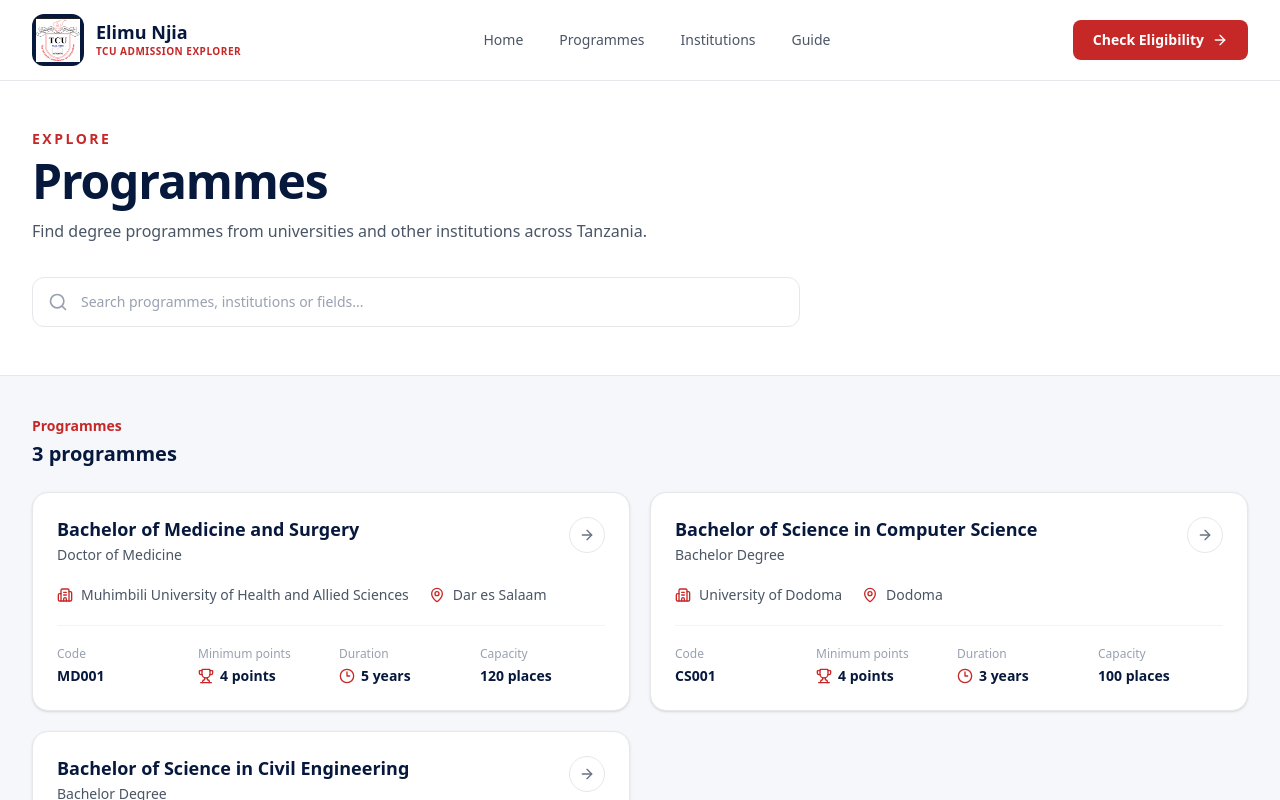
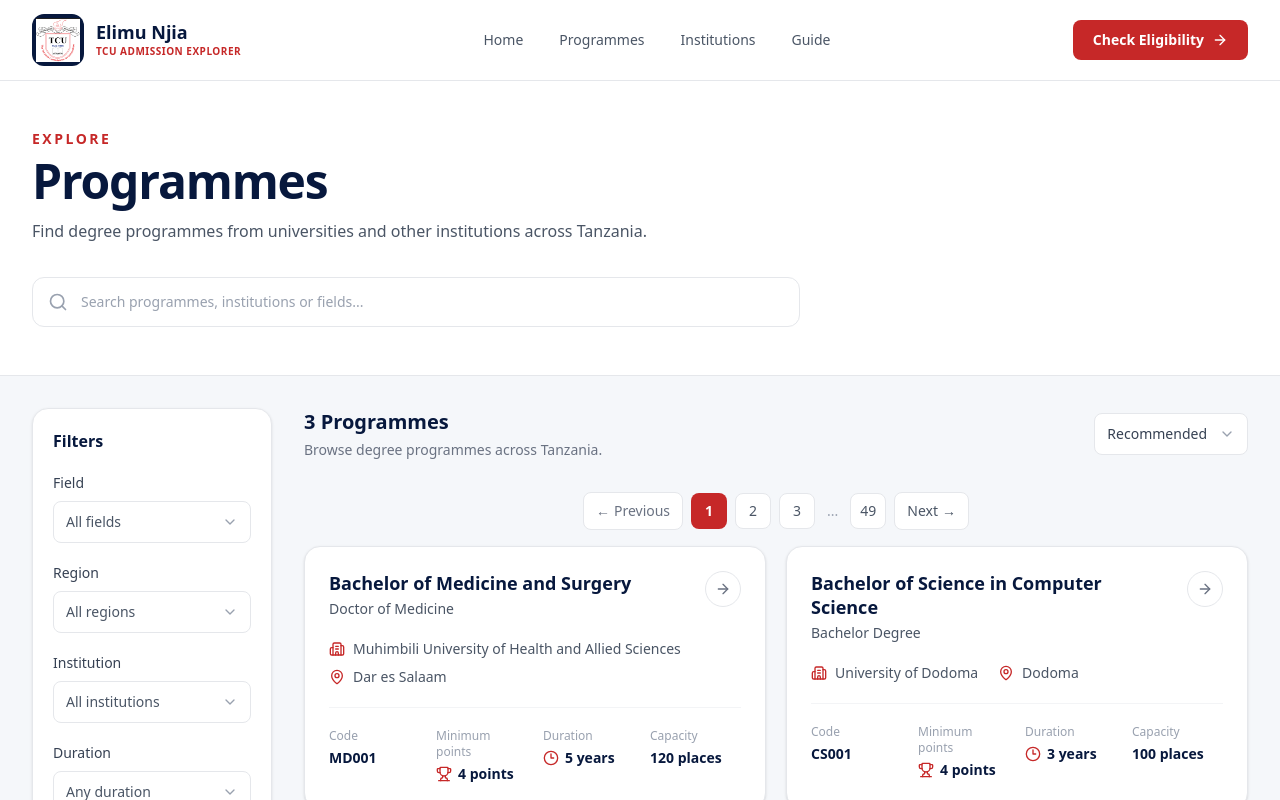
Before and after one commit to Medeysa/elimu_njia, a React (Vite) app: page /Programmes in a window 1280 px wide. Shown: the top 800 px of the page. Built offline with nearby package versions, Linux system fonts and the light colour scheme.

Commit message:
feat: add temp component and update ProgrammesPage with search functionality

```diff
--- a/src/routes/Programmes.tsx
+++ b/src/routes/Programmes.tsx
@@ -1,17 +1,16 @@
 import { createFileRoute } from '@tanstack/react-router'
-import { Search, SlidersHorizontal, ChevronDown } from 'lucide-react'
+import { SlidersHorizontal, ChevronDown } from 'lucide-react'
 import { useState } from 'react'
 import ProgrammeCard from '../components/programmes/ProgrammeCard'
-import ProgrammeSearch from "../components/programmes/ProgrammeSearch"
+import ProgrammeSearch from '../components/programmes/ProgrammeSearch'
 import { programmes } from '../data/programmes'
 
 export const Route = createFileRoute('/Programmes')({
   component: ProgrammesPage,
 })
 
-
 function ProgrammesPage() {
-   const [search, setSearch] = useState("")
+  const [search, setSearch] = useState('')
   const filteredProgrammes = programmes.filter((programme) => {
     const searchTerm = search.toLowerCase().trim()
 
@@ -27,7 +26,6 @@
     )
   })
   return (
-
     <main className="min-h-screen bg-[#F5F7FA]">
       {/* =========================
           PAGE HEADER
@@ -47,81 +45,14 @@
             across Tanzania.
           </p>
 
-
           {/* Search */}
           <div className="mt-7 w-full max-w-3xl sm:mt-8">
-
-             <ProgrammeSearch
-  value={search}
-  onChange={setSearch}
-/>
+            <ProgrammeSearch value={search} onChange={setSearch} />
+          </div>
+        </div>
+      </section>
 
 
-            </div>
-          </div>
-
-      </section>
-
-<section className="py-10">
-  <div className="mx-auto max-w-7xl px-4 sm:px-6 lg:px-8">
-
-    <div className="mb-6">
-      <p className="text-sm font-semibold text-[#C62828]">
-        Programmes
-      </p>
-
-      <h2 className="mt-1 text-xl font-bold text-[#07183D]">
-        {filteredProgrammes.length} programmes
-      </h2>
-    </div>
-
-    {filteredProgrammes.length === 0 ? (
-      <div className="rounded-2xl border border-dashed border-gray-300 bg-white px-6 py-12 text-center">
-
-        <h3 className="text-lg font-semibold text-[#07183D]">
-          No programmes found
-        </h3>
-
-        <p className="mt-2 text-sm text-gray-500">
-          Try a different programme name, institution, region or code.
-        </p>
-
-        <button
-          type="button"
-          onClick={() => setSearch("")}
-          className="
-            mt-5 rounded-lg bg-[#C62828]
-            px-4 py-2.5 text-sm font-semibold text-white
-            transition-colors
-            hover:bg-[#A91F1F]
-          "
-        >
-          Clear search
-        </button>
-
-      </div>
-    ) : (
-      <div className="grid gap-5 lg:grid-cols-2">
-
-        {filteredProgrammes.map((programme) => (
-          <ProgrammeCard
-            key={programme.code}
-            code={programme.code}
-            name={programme.name}
-            award={programme.award}
-            institution={programme.institution}
-            region={programme.region}
-            points={programme.points}
-            duration={programme.duration}
-            capacity={programme.capacity}
-          />
-        ))}
-
-      </div>
-    )}
-
-  </div>
-</section>
       {/* =========================
           RESULTS AREA
       ========================== */}
@@ -169,7 +100,7 @@
               <div className="mb-5 flex flex-col gap-3 sm:flex-row sm:items-center sm:justify-between">
                 <div>
                   <h2 className="text-lg font-bold text-[#07183D] sm:text-xl">
-                    980 programmes
+                    {filteredProgrammes.length}  Programmes
                   </h2>
 
                   <p className="mt-1 text-sm text-gray-500">
@@ -239,9 +170,46 @@
                     →
                   </button>
                 </div>
-                {programmes.map((programme) => (
-                  <ProgrammeCard key={programme.code} {...programme} />
+                     {filteredProgrammes.length === 0 ? (
+            <div className="rounded-2xl border border-dashed border-gray-300 bg-white px-6 py-12 text-center">
+              <h3 className="text-lg font-semibold text-[#07183D]">
+                No programmes found
+              </h3>
+
+              <p className="mt-2 text-sm text-gray-500">
+                Try a different programme name, institution, region or code.
+              </p>
+
+              <button
+                type="button"
+                onClick={() => setSearch('')}
+                className="
+            mt-5 rounded-lg bg-[#C62828]
+            px-4 py-2.5 text-sm font-semibold text-white
+            transition-colors
+            hover:bg-[#A91F1F]
+          "
+              >
+                Clear search
+              </button>
+            </div>
+          ) : (
+            <div className="grid gap-5 lg:grid-cols-2">
+              {filteredProgrammes.map((programme) => (
+                <ProgrammeCard
+                  key={programme.code}
+                  code={programme.code}
+                  name={programme.name}
+                  award={programme.award}
+                  institution={programme.institution}
+                  region={programme.region}
+                  points={programme.points}
+                  duration={programme.duration}
+                  capacity={programme.capacity}
+                />
               ))}
+            </div>
+          )}
               </div>
             </div>
           </div>
```
Also changed, not shown: src/components/temp.tsx (added). Lines whose indentation alone changed are shown as unchanged.
